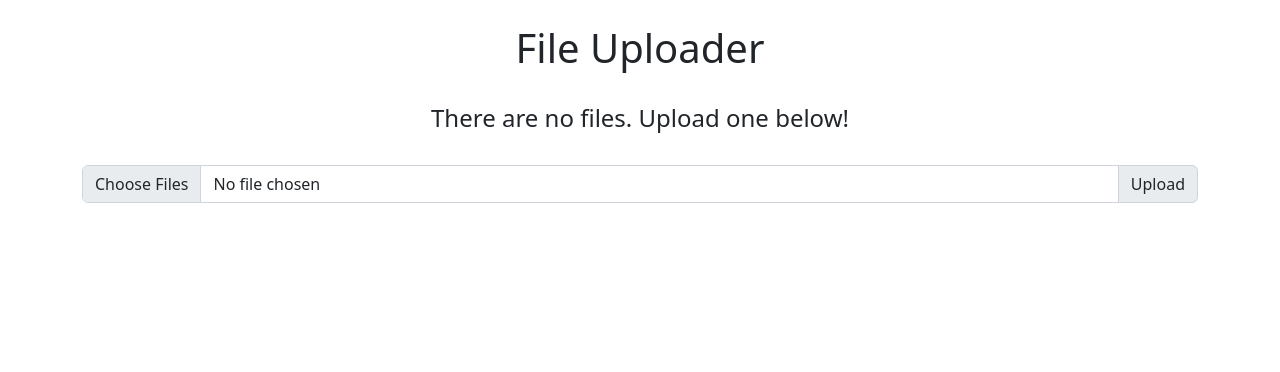
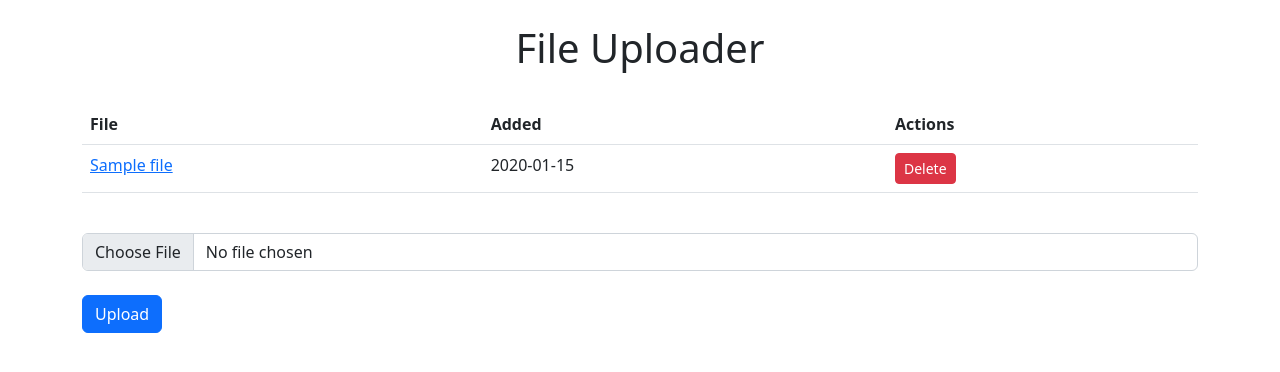
Before and after one commit to Max-FM/Basic-Azure-File-Uploader-using-Flask, a Flask app: page / in a window 1280 px wide. Shown: the top 372 px of the page. Run offline with Flask 2, Linux system fonts and the light colour scheme; tables that the repository leaves empty hold one stand-in row (values such as "Sample post").

Commit message:
Allow upload and deletion of files

```diff
--- a/app/templates/base.html
+++ b/app/templates/base.html
@@ -20,15 +20,13 @@
             {% if category == 'error' %}
                 <div class="alert alert-danger alert-dismissible fade show" role="alert">
                     {{ message }}
-                    <button type="button" class="close" data-dismiss="alert">
-                        <span aria-hidden="true">&times;</span>
+                    <button type="button" class="btn-close" data-bs-dismiss="alert" aria-label="Close"></button>
                     </button>
                 </div>
             {% else %}
                 <div class="alert alert-success alert-dismissible fade show" role="alert">
                     {{ message }}
-                    <button type="button" class="close" data-dismiss="alert">
-                        <span aria-hidden="true">&times;</span>
+                    <button type="button" class="btn-close" data-bs-dismiss="alert" aria-label="Close"></button>
                     </button>
                 </div>
             {% endif %}
--- a/app/templates/index.html
+++ b/app/templates/index.html
@@ -19,7 +19,7 @@
         <tbody>
             {% for file in files %}
             <tr>
-                <td>{{ file.filename }}</td>
+                <td><a href="uploads/{{ file.name }}">{{ file.name }}</a></td>
                 <td>{{ file.date_created.date() }}</td>
                 <td>
                     <a class="btn btn-danger btn-sm" href="/delete/{{ file.id }}">Delete</a>
@@ -30,10 +30,11 @@
     </table>
     {% endif %}
     <br>
-    <div class="mb-3">
-        <div class="input-group mb-3">
-            <input type="file" class="form-control" id="file" multiple>
-            <label class="input-group-text" for="file">Upload</label>
+    <form method="POST" action="/" enctype="multipart/form-data">
+        <div class="mb-3">
+            <input class="form-control" type="file" id="file" name="file">
+            <br>
+            <button type="submit" class="btn btn-primary">Upload</button>
         </div>
-    </div>
+    </form>
 {% endblock %}
--- a/app/views.py
+++ b/app/views.py
@@ -1,17 +1,21 @@
 import os
 from . import db
 from .models import File
-from flask import Blueprint, Flask, flash, request, redirect, url_for, render_template
+from flask import (
+    Blueprint,
+    flash,
+    request,
+    redirect,
+    url_for,
+    render_template,
+    send_from_directory
+)
 from werkzeug.utils import secure_filename
 
-basedir = os.path.abspath(os.path.dirname(__file__))
-UPLOAD_FOLDER = os.path.join(basedir, 'uploads')
 ALLOWED_EXTENSIONS = {'txt', 'pdf', 'png', 'jpg', 'jpeg', 'gif'}
 
-app = Flask(__name__)
-app.config['UPLOAD_FOLDER'] = UPLOAD_FOLDER
+views = Blueprint("views", __name__)
 
-views = Blueprint("views", __name__)
 
 def allowed_file(filename):
     return '.' in filename and \
@@ -23,25 +27,50 @@ def index():
     if request.method == 'POST':
         # check if the post request has the file part
         if 'file' not in request.files:
-            flash('No file part')
-            return redirect(request.url)
+            flash('File not in requests!', category="error")
+            return redirect(url_for('views.index'))
 
         file = request.files['file']
         # If the user does not select a file, the browser submits an
         # empty file without a filename.
 
         if file.filename == '':
-            flash('No selected file')
-            return redirect(request.url)
+            flash('No file selected!', category="error")
+            return redirect(url_for('views.index'))
 
         if file and allowed_file(file.filename):
+            from . import app
             filename = secure_filename(file.filename)
-            filepath = os.path.join(app.config['UPLOAD_FOLDER'], filename)
+            directory = app.config['UPLOAD_FOLDER']
+            filepath = os.path.join(directory, filename)
             file.save(filepath)
-            return redirect(url_for('download_file', name=filename))
 
-        else:
-            tasks = File.query.order_by(
-                File.date_created
-            ).all()
-    return render_template("index.html")
+            db.session.add(File(name=filename))
+            db.session.commit()
+
+            flash('File uploaded successfully!', category="success")
+            return redirect(url_for('views.index'))
+
+    else:
+        files = File.query.order_by(
+            File.date_created
+        ).all()
+
+        return render_template("index.html", files=files)
+
+
+@views.route('/delete/<int:id>')
+def delete_file(id):
+    from . import app
+    file_to_delete = File.query.get_or_404(id)
+    os.remove(os.path.join(app.config['UPLOAD_FOLDER'], file_to_delete.name))
+    db.session.delete(file_to_delete)
+    db.session.commit()
+    flash("File deleted successfully!", category="success")
+    return redirect(url_for('views.index'))
+
+
+@views.route('/uploads/<name>')
+def download_file(name):
+    from . import app
+    return send_from_directory(app.config["UPLOAD_FOLDER"], name)
```
